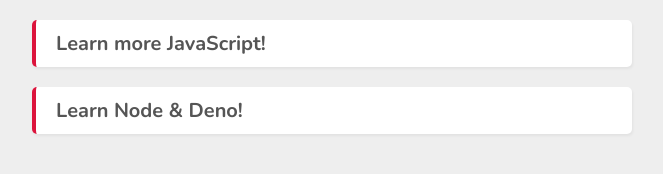
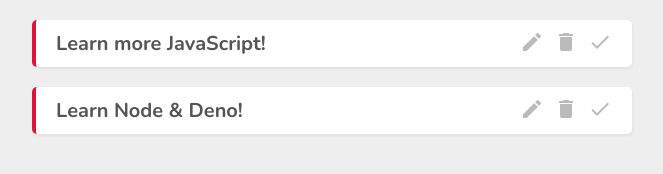
Before and after one commit to Mostakimul/vue-project-manager, a Vue app: page / in a window 1280 px wide. Shown: the top 174 px of the page, without its empty margins (308-971 px from the left). Built offline with nearby package versions, Linux system fonts and the light colour scheme; data requests are answered from the project's data file.

Commit message:
material icon added

```diff
--- a/public/index.html
+++ b/public/index.html
@@ -1,17 +1,26 @@
 <!DOCTYPE html>
 <html lang="">
+
 <head>
   <meta charset="utf-8">
   <meta http-equiv="X-UA-Compatible" content="IE=edge">
   <meta name="viewport" content="width=device-width,initial-scale=1.0">
   <link rel="icon" href="<%= BASE_URL %>favicon.ico">
-    <title><%= htmlWebpackPlugin.options.title %></title>
+  <!-- Material icon font -->
+  <link href="https://fonts.googleapis.com/icon?family=Material+Icons" rel="stylesheet">
+
+  <title>
+    <%= htmlWebpackPlugin.options.title %>
+  </title>
 </head>
+
 <body>
   <noscript>
-      <strong>We're sorry but <%= htmlWebpackPlugin.options.title %> doesn't work properly without JavaScript enabled. Please enable it to continue.</strong>
+    <strong>We're sorry but <%= htmlWebpackPlugin.options.title %> doesn't work properly without JavaScript enabled.
+        Please enable it to continue.</strong>
   </noscript>
   <div id="app"></div>
   <!-- built files will be auto injected -->
 </body>
+
 </html>
--- a/src/components/SingleProject.vue
+++ b/src/components/SingleProject.vue
@@ -1,7 +1,18 @@
 <template>
   <div class="project">
-    <div @click="showDetails = !showDetails" class="project__title">
-      <h3>{{ project.title }}</h3>
+    <div class="project__title">
+      <h3 @click="showDetails = !showDetails">{{ project.title }}</h3>
+      <div class="project__icon">
+        <span class="material-icons">
+          edit
+        </span>
+        <span class="material-icons">
+          delete
+        </span>
+        <span class="material-icons">
+          done
+        </span>
+      </div>
     </div>
     <transition name="fade">
       <div v-if="showDetails" class="project__details">
@@ -36,7 +47,23 @@
   border-left: 0.4rem solid crimson;
 
   &__title {
+    display: flex;
+    justify-content: space-between;
+    align-items: center;
+
+    h3 {
+      cursor: pointer;
+    }
+  }
+  .material-icons {
+    font-size: 2.4rem;
+    margin-left: 1rem;
+    color: #bbb;
     cursor: pointer;
+
+    &:hover {
+      color: #777;
+    }
   }
   // &__details {
   // }
```
Lines whose indentation alone changed are shown as unchanged.
